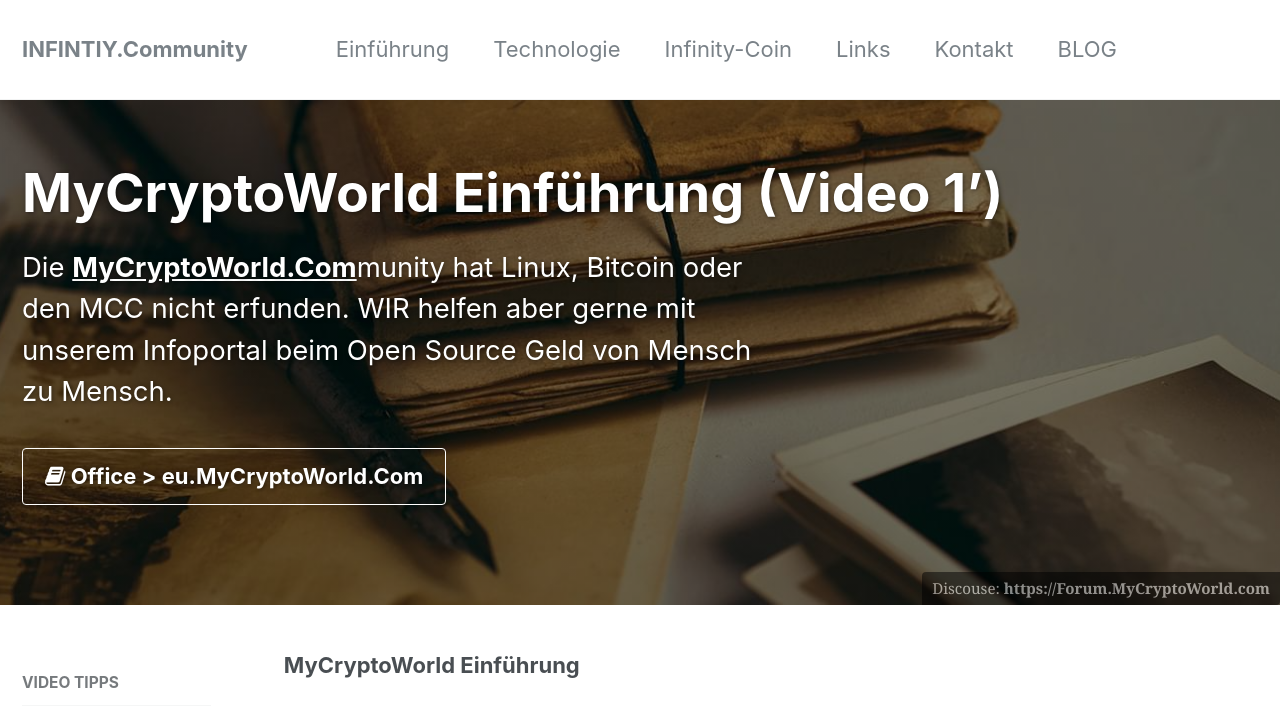
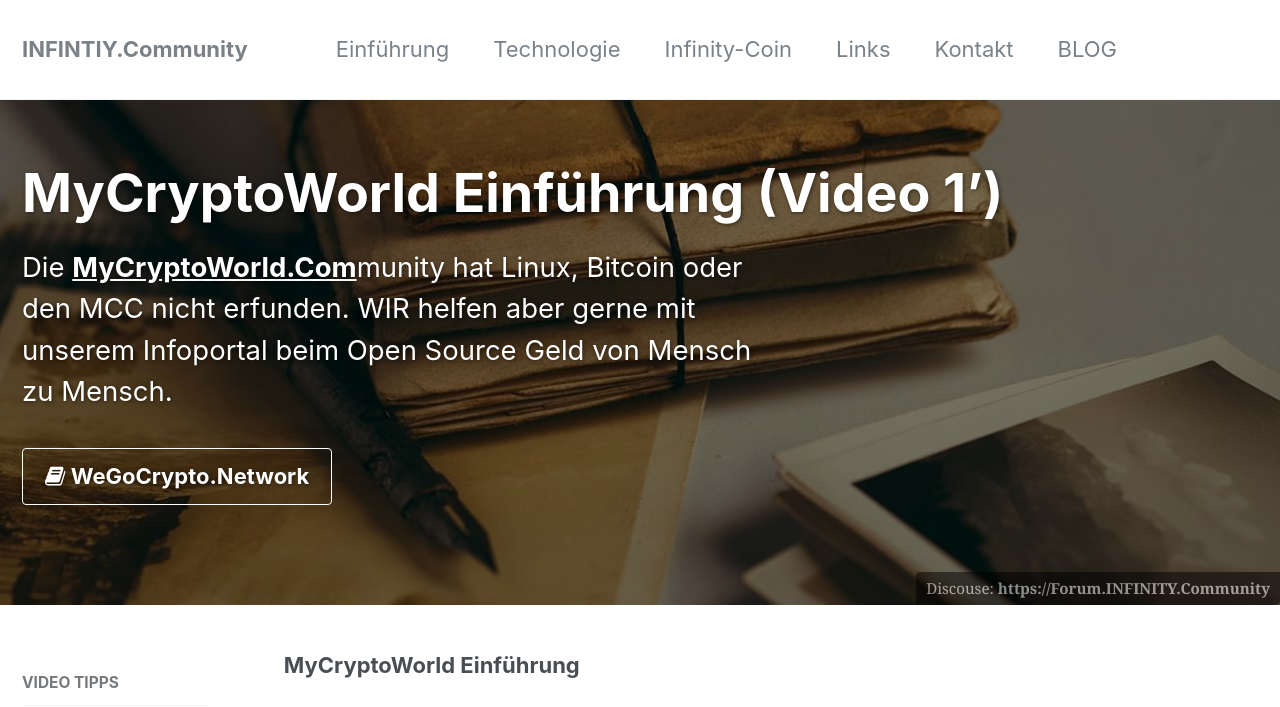
Before and after one commit to infinity-economics/WhitePaper, a Jekyll site: the page built from _posts/2016-06-02-MyCryptoWorld-Einfuehrung-youtube.md, in a window 1280 px wide and 900 px high, cut to the strip 0-707 px from the top of the window. Built offline with Jekyll 4.4.1, drawn with Linux system fonts in a browser that asks for light colours.

Commit message:
Update 2016-06-02-MyCryptoWorld-Einfuehrung-youtube.md

```diff
--- a/_posts/2016-06-02-MyCryptoWorld-Einfuehrung-youtube.md
+++ b/_posts/2016-06-02-MyCryptoWorld-Einfuehrung-youtube.md
@@ -6,9 +6,9 @@ header:
   overlay_image: /assets/images/unsplash-image-3.jpg
 # overlay_color: "#57be8b"   #overlay_color: "#5e616c"
   overlay_filter: 0.5 # same as adding an opacity of 0.5 to a black background
-  caption: "Discouse: [**https://Forum.MyCryptoWorld.com**](https://Forum.MyCryptoWorld.com){:target='_blank'}"
-  cta_label: "<i class='fa fa-book'></i> Office > eu.MyCryptoWorld.Com"
-  cta_url: "https://eu.MyCryptoWorld.Com/"
+  caption: "Discouse: [**https://Forum.INFINITY.Community**](https://Forum.INFINITY.Community){:target='_blank'}"
+  cta_label: "<i class='fa fa-book'></i> WeGoCrypto.Network"
+  cta_url: "http://WeGoCrypto.network"
 modified:  2017-01-231T10:13:32-04:00
 author_profile: false
 sidebar:
```
